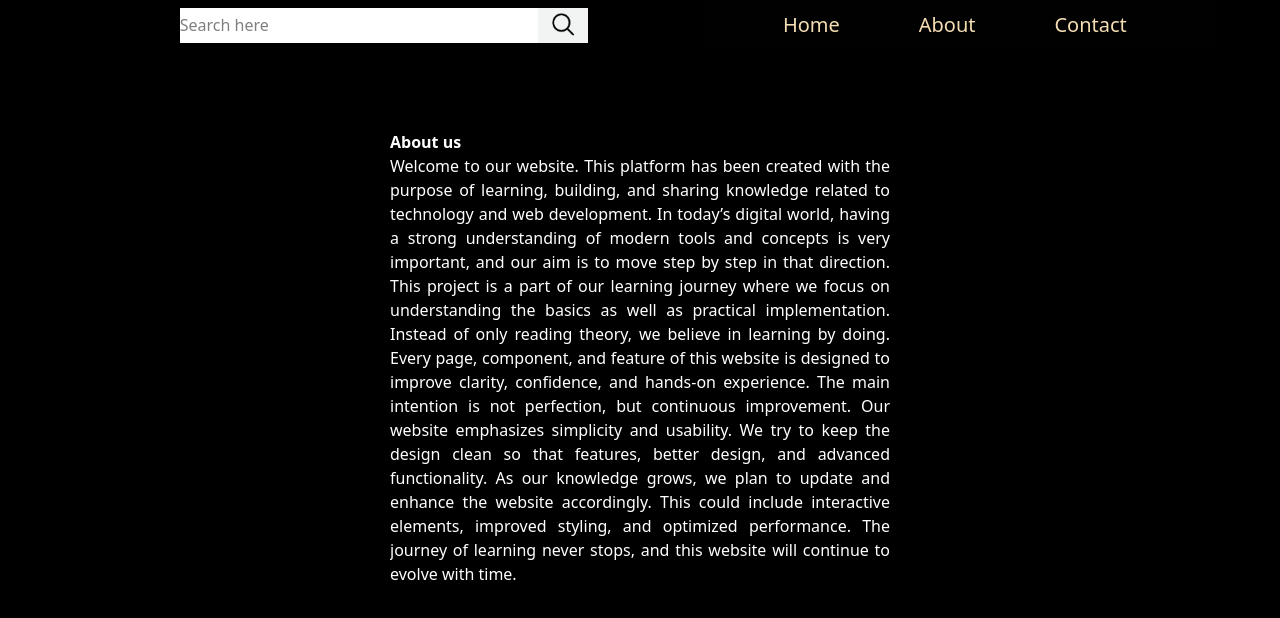
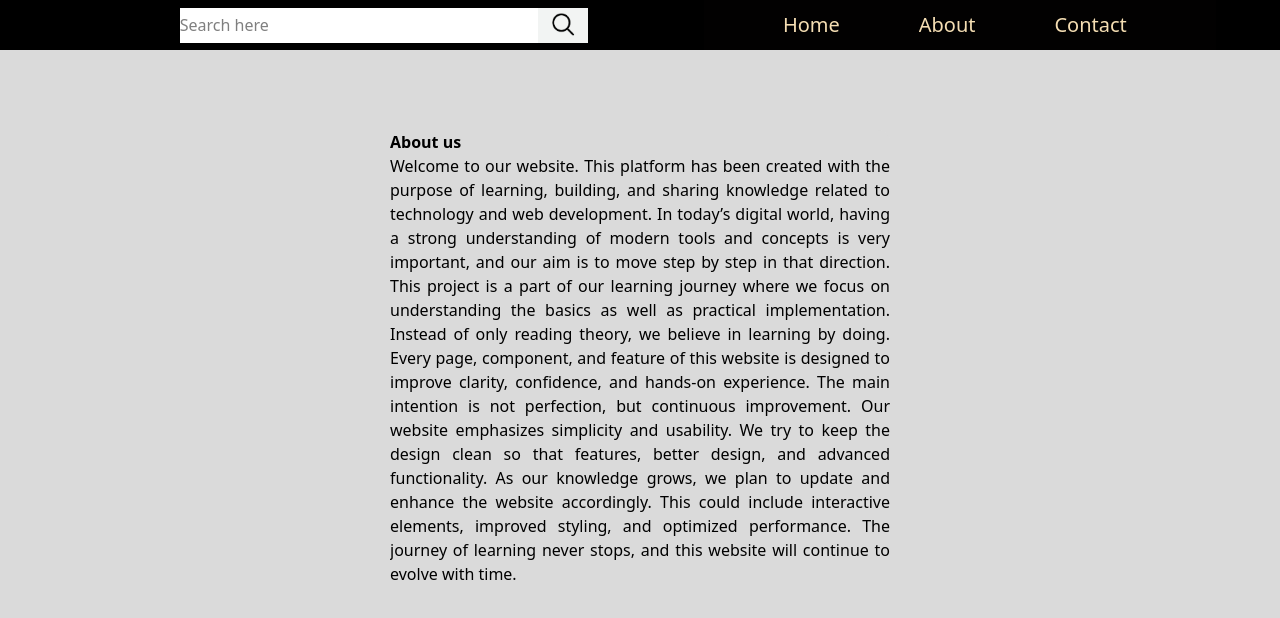
Before and after one commit to Yashraj595/MERN-, a React (Vite) app: page /about in a window 1280 px wide. Shown: the top 618 px of the page. Built offline with nearby package versions, Linux system fonts and the light colour scheme.

Commit message:
fixing color

```diff
--- a/src/pages/About.css
+++ b/src/pages/About.css
@@ -7,7 +7,7 @@
 }
 
 .aboutouterdiv{
-  background-color: #000000;
+  background-color: #dadada;
   height: 100vh;
   /* width: 300px; */
   display: flex;
@@ -18,16 +18,16 @@
 
 .aboutinnerdiv{
   margin: 20px;
-  background-color: rgb(0, 0, 0);
+  background-color: #dadada;
   width: 500px;
   height: 80vh;
   border-radius: 12px;
-
+  overflow: hidden;
 
 }
 
 .abouttext{
   display: flex;
    text-align: justify;
-   color: white;
+   color: black;
 }
--- a/src/pages/About.jsx
+++ b/src/pages/About.jsx
@@ -9,7 +9,7 @@
 
       <div className="aboutouterdiv">
         <div className="aboutinnerdiv">
-          <h3 className='text-white font-bold '>About us </h3>
+          <h3 className='text-back font-bold '>About us </h3>
           <p className='abouttext'>
             Welcome to our website. This platform has been created with
             the purpose of learning, building, and sharing knowledge related to
```
